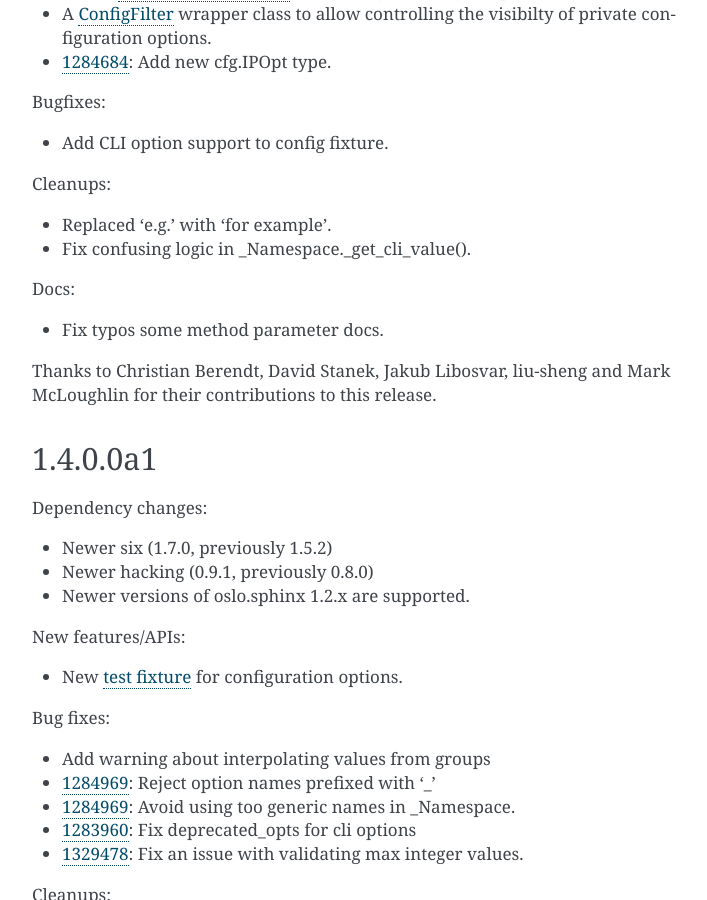
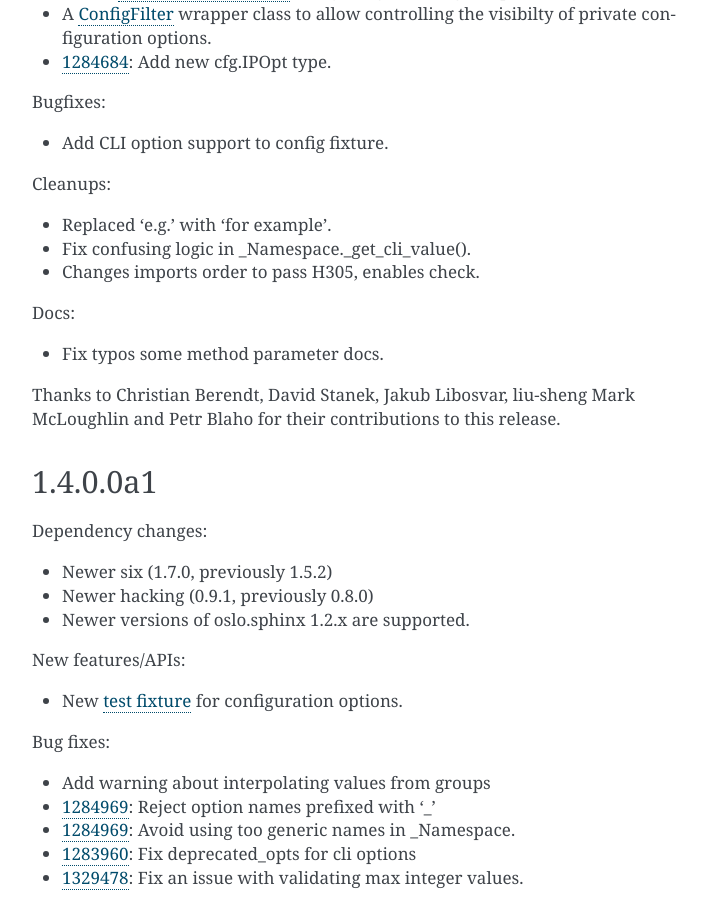
Before and after one commit to openstack/oslo.config, a Sphinx documentation site: the page built from doc/source/index.rst, in a window 1280 px wide and 900 px high, scrolled down 886 px. Shown: the whole window, without its empty margins (388-1095 px from the left). Built offline with Sphinx 7.4.7, drawn with Linux system fonts in a browser that asks for light colours.

Commit message:
Update 1.4.0.0a2 release notes
One last change got merged before tagging.

Change-Id: I82e6c3c8a47966330e809e80897311e951af0f13

```diff
--- a/doc/source/index.rst
+++ b/doc/source/index.rst
@@ -49,6 +49,7 @@ Cleanups:
 
 * Replaced 'e.g.' with 'for example'.
 * Fix confusing logic in _Namespace._get_cli_value().
+* Changes imports order to pass H305, enables check.
 
 Docs:
 
@@ -59,7 +60,7 @@ Docs:
 .. _1284684: https://code.launchpad.net/bugs/1284684
 
 Thanks to Christian Berendt, David Stanek, Jakub Libosvar, liu-sheng
-and Mark McLoughlin for their contributions to this release.
+Mark McLoughlin and Petr Blaho for their contributions to this release.
 
 1.4.0.0a1
 ---------
```
